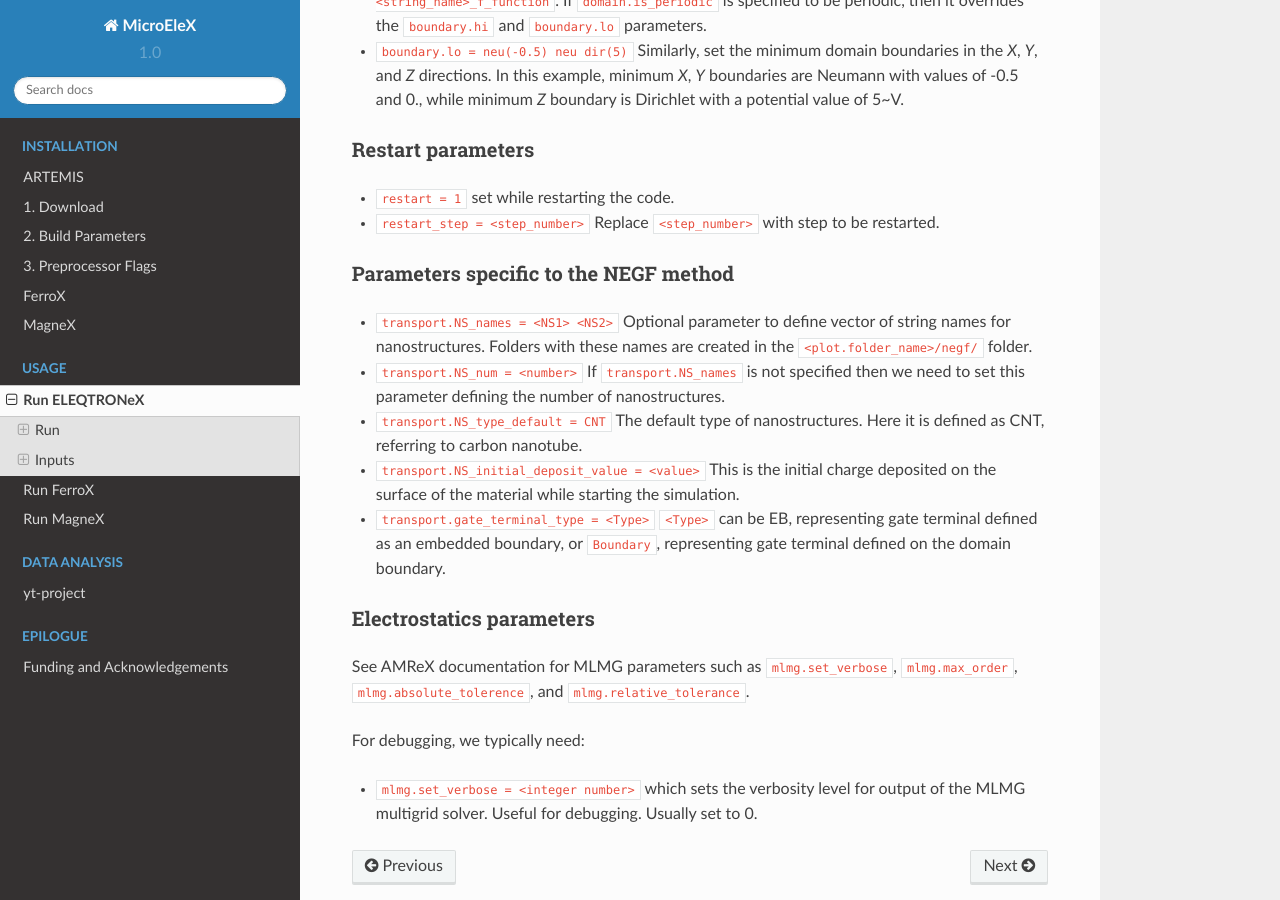
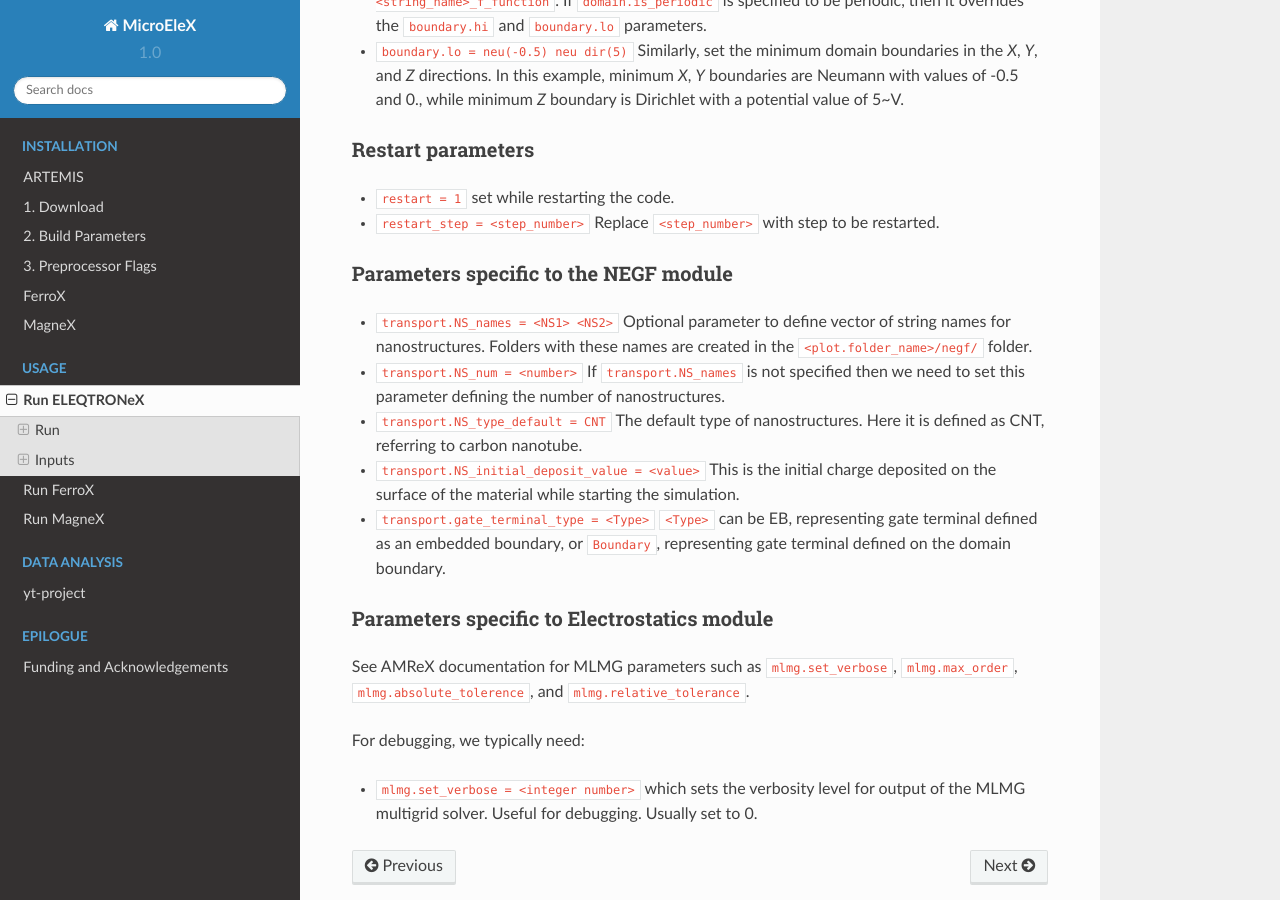
Before and after one commit to AMReX-Microelectronics/AMReX-Microelectronics.github.io, a Sphinx documentation site: the page built from Docs/source/usage/run_eleqtronex.rst, in a window 1280 px wide and 900 px high, scrolled down 2404 px. Built offline with Sphinx 7.4.7 and the Read the Docs theme 2.0.0, drawn with Linux system fonts in a browser that asks for light colours.

Commit message:
modified run_eleqtronex

```diff
--- a/Docs/source/usage/run_eleqtronex.rst
+++ b/Docs/source/usage/run_eleqtronex.rst
@@ -95,7 +95,7 @@ Restart parameters
 - ``restart = 1`` set while restarting the code.
 - ``restart_step = <step_number>`` Replace ``<step_number>`` with step to be restarted.
 
-Parameters specific to the NEGF method
+Parameters specific to the NEGF module
 ^^^^^^^^^^^^^^^^^^^^^^^^^^^^^^^^^^^^^^
 - ``transport.NS_names = <NS1> <NS2>`` Optional parameter to define vector of string names for nanostructures. Folders with these names are created in the ``<plot.folder_name>/negf/`` folder.
 - ``transport.NS_num = <number>`` If ``transport.NS_names`` is not specified then we need to set this parameter defining the number of nanostructures.
@@ -103,8 +103,8 @@ Parameters specific to the NEGF method
 - ``transport.NS_initial_deposit_value = <value>`` This is the initial charge deposited on the surface of the material while starting the simulation.
 - ``transport.gate_terminal_type = <Type>`` ``<Type>`` can be EB, representing gate terminal defined as an embedded boundary, or ``Boundary``, representing gate terminal defined on the domain boundary.
 
-Electrostatics parameters
-^^^^^^^^^^^^^^^^^^^^^^^^^
+Parameters specific to Electrostatics module
+^^^^^^^^^^^^^^^^^^^^^^^^^^^^^^^^^^^^^^^^^^^^
 See AMReX documentation for MLMG parameters such as ``mlmg.set_verbose``, ``mlmg.max_order``, ``mlmg.absolute_tolerence``, and ``mlmg.relative_tolerance``.
 
 For debugging, we typically need:
```
